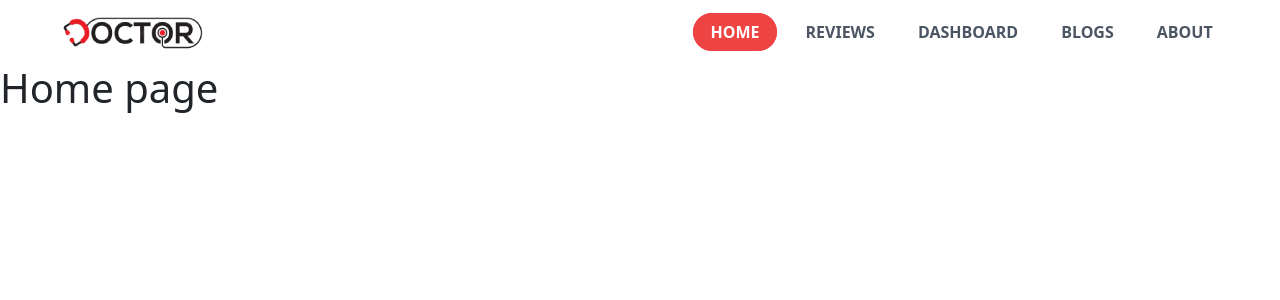
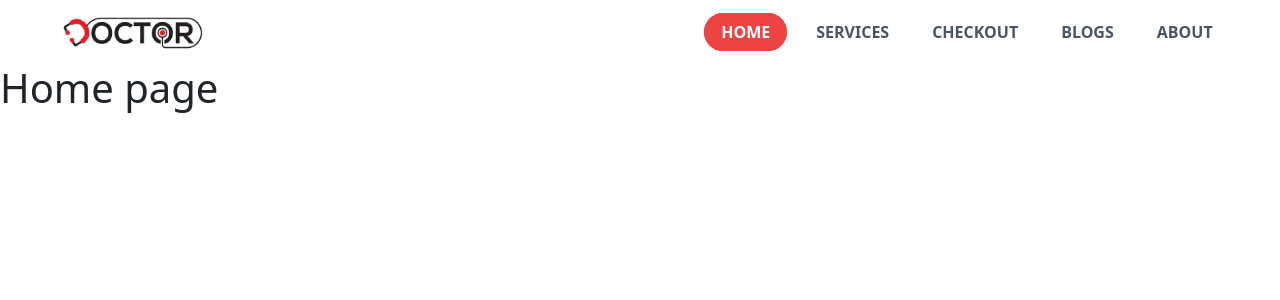
Before and after one commit to sadi-tanvir/familiar-with-life, a React (Create React App) app: page / in a window 1280 px wide. Shown: the top 300 px of the page. Built offline with nearby package versions, Linux system fonts and the light colour scheme.

Commit message:
created navber with active link

```diff
--- a/src/components/shared/Header/Header.js
+++ b/src/components/shared/Header/Header.js
@@ -11,8 +11,8 @@ const Header = () => {
           {/* </div> */}
         <div className="flex text-white font-bold ml-auto">
           <CustomLink to="/">HOME</CustomLink>
-          <CustomLink to="/reviews">REVIEWS</CustomLink>
-          <CustomLink to="/dashboard">DASHBOARD</CustomLink>
+          <CustomLink to="/reviews">SERVICES</CustomLink>
+          <CustomLink to="/dashboard">CHECKOUT</CustomLink>
           <CustomLink to="/blogs">BLOGS</CustomLink>
           <CustomLink to="/about">ABOUT</CustomLink>
         </div>
```
